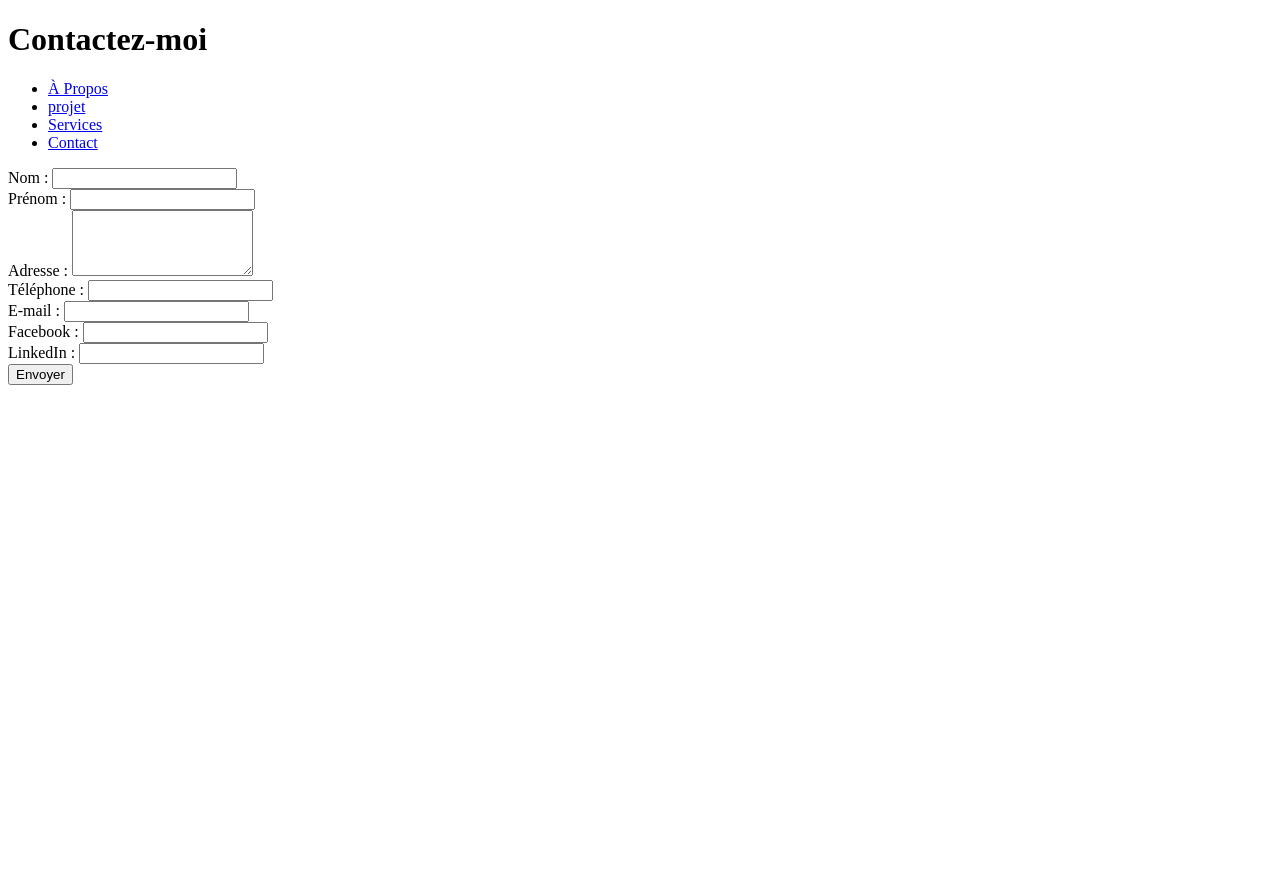
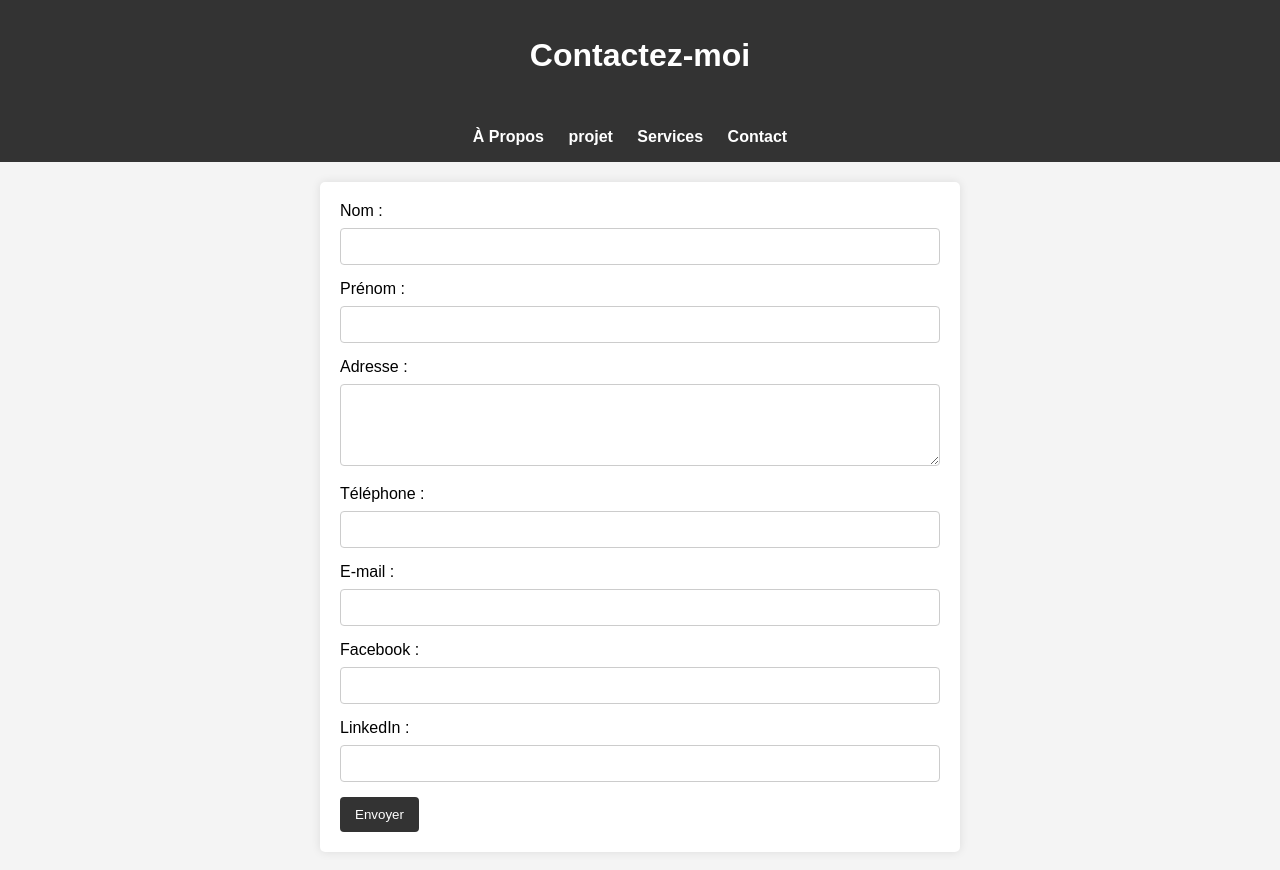
Before and after one commit to Ghaiththabet/ProjetHtml, a plain HTML site: page contact.html in a window 1280 px wide. Before the commit the page ends 800 px from the top, so only its background shows below. Drawn offline with Linux system fonts and the light colour scheme.

Commit message:
Update contact.html

```diff
--- a/contact.html
+++ b/contact.html
@@ -4,7 +4,80 @@
     <meta charset="UTF-8">
     <meta name="viewport" content="width=device-width, initial-scale=1.0">
     <title>Formulaire de Contact</title>
+    <style>
+        body {
+            font-family: Arial, sans-serif;
+            margin: 0;
+            padding: 0;
+            background-color: #f4f4f4;
+        }
 
+        header {
+            background-color: #333;
+            color: #fff;
+            text-align: center;
+            padding: 1em;
+        }
+        nav {
+        background-color: #333;
+        padding: 1em;
+        text-align: center;
+    }
+
+    nav ul {
+        list-style-type: none;
+        padding: 0;
+        margin: 0;
+    }
+
+    nav ul li {
+        display: inline-block;
+        margin-right: 20px;
+    }
+
+    nav a {
+        text-decoration: none;
+        color: #fff;
+        font-weight: bold;
+        font-size: 16px;
+    }
+
+        form {
+            max-width: 600px;
+            margin: 20px auto;
+            padding: 20px;
+            background-color: #fff;
+            border-radius: 5px;
+            box-shadow: 0 0 10px rgba(0, 0, 0, 0.1);
+        }
+
+        label {
+            display: block;
+            margin-bottom: 8px;
+        }
+
+        input, textarea {
+            width: 100%;
+            padding: 10px;
+            margin-bottom: 15px;
+            border: 1px solid #ccc;
+            border-radius: 4px;
+            box-sizing: border-box;
+        }
+
+        button {
+            background-color: #333;
+            color: #fff;
+            padding: 10px 15px;
+            border: none;
+            border-radius: 4px;
+            cursor: pointer;
+        }
+
+        button:hover {
+            background-color: #555;
+        }
+    </style>
 </head>
 <body>
     <header>
@@ -20,40 +93,26 @@
     </nav>
 
     <form action="traitement-du-formulaire.php" method="post">
-        <div>
         <label for="nom">Nom :</label>
         <input type="text" id="nom" name="nom" required>
-        </div>
 
-        <div>
         <label for="prenom">Prénom :</label>
         <input type="text" id="prenom" name="prenom" required>
-        </div>
 
-        <div>
         <label for="adresse">Adresse :</label>
         <textarea id="adresse" name="adresse" rows="4" required></textarea>
-        </div>
 
-        <div>
         <label for="tel">Téléphone :</label>
         <input type="tel" id="tel" name="tel" required>
-        </div>
 
-        <div>
         <label for="email">E-mail :</label>
         <input type="email" id="email" name="email" required>
-        </div>
 
-        <div>
         <label for="facebook">Facebook :</label>
         <input type="text" id="facebook" name="facebook">
-        </div>
 
-        <div>
         <label for="linkedin">LinkedIn :</label>
         <input type="text" id="linkedin" name="linkedin">
-        </div>
 
         <button type="submit">Envoyer</button>
     </form>
```
Lines whose indentation alone changed are shown as unchanged.
